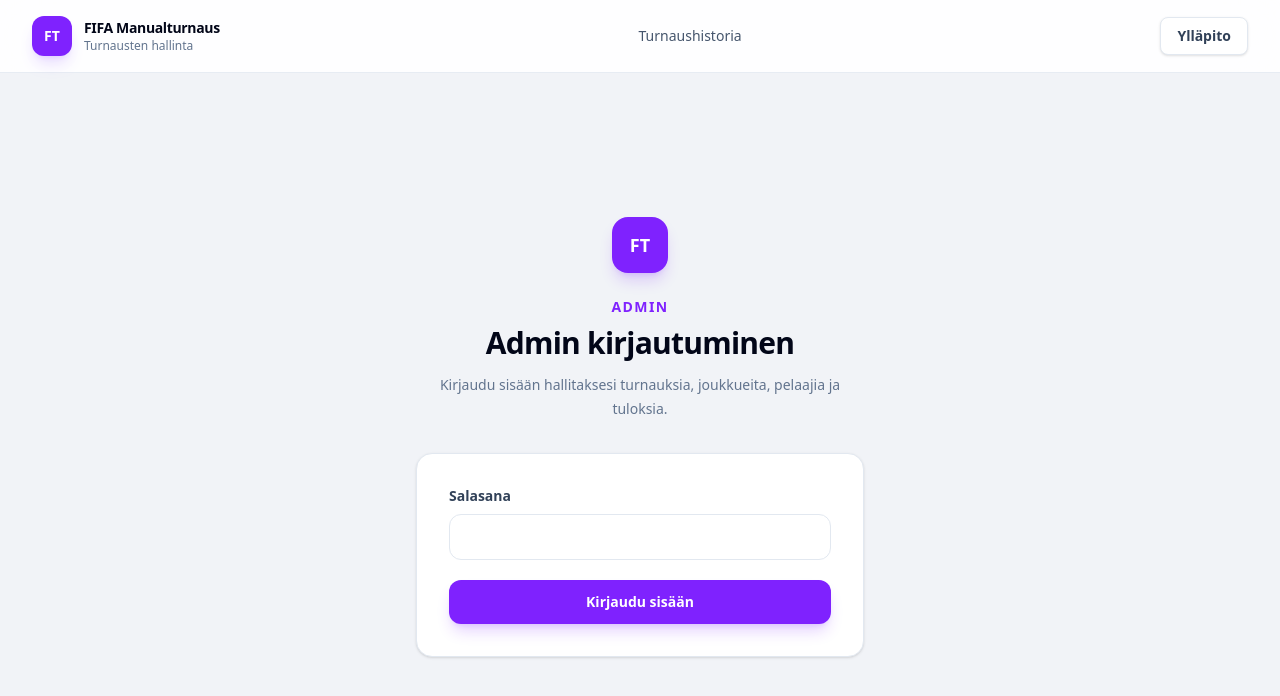
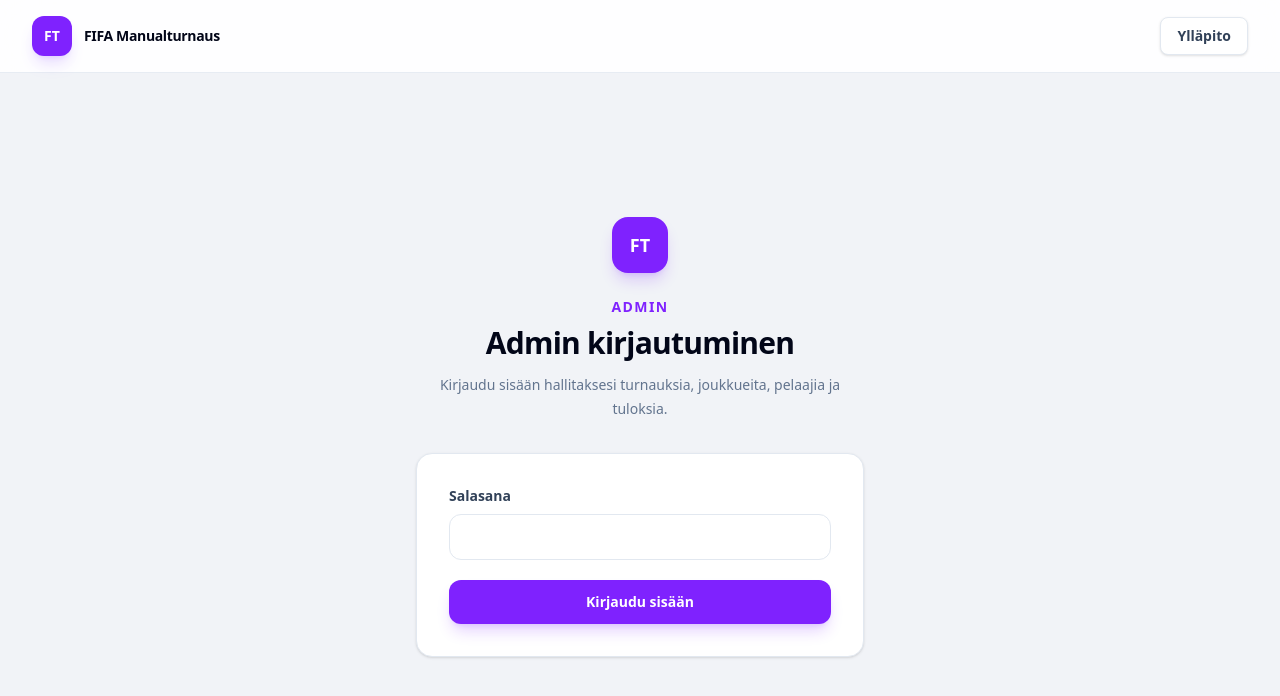
Before and after one commit to joonanton14/tournament-manager, a Next.js app: page /admin/login in a window 1280 px wide. Shown: the top 696 px of the page. Built offline with nearby package versions, Linux system fonts and the light colour scheme.

Commit message:
update to styles

```diff
--- a/src/app/page.tsx
+++ b/src/app/page.tsx
@@ -110,9 +110,6 @@ export default async function HomePage() {
       <div className="mx-auto max-w-7xl px-4 py-8 sm:px-6 lg:px-8 lg:py-10">
         <header className="rounded-3xl border border-violet-200 bg-[radial-gradient(circle_at_top_left,_rgba(167,139,250,0.22),_transparent_45%),linear-gradient(135deg,#0f172a,#111827)] p-6 text-white shadow-xl shadow-violet-900/10 sm:p-8">
           <div>
-            <p className="text-xs font-bold uppercase tracking-[0.24em] text-violet-300">
-              Turnauskeskus
-            </p>
             <h1 className="mt-3 text-3xl font-black tracking-tight sm:text-5xl">
               Turnausten yhteenveto
             </h1>
@@ -123,30 +120,18 @@ export default async function HomePage() {
           <MetricCard
             label="Turnaukset"
             value={String(tournaments.length)}
-            detail="Pelattu historia"
           />
           <MetricCard
             label="Pelaajat"
             value={String(players.length)}
-            detail="Seuratut pelaajat"
           />
           <MetricCard
             label="Eniten voittoja"
             value={podiums.wins[0]?.name ?? "—"}
-            detail={
-              podiums.wins[0]
-                ? `${podiums.wins[0].wins} voittoa`
-                : "Ei tuloksia vielä"
-            }
           />
           <MetricCard
-            label="Viimeinen finaali"
+            label="Viimeisin voittaja"
             value={latestTournament?.championName ?? "Keskeneräinen"}
-            detail={
-              latestTournament
-                ? `Turnaus #${latestTournament.tournament.number}`
-                : "Ei turnausta vielä"
-            }
           />
         </section>
 
@@ -596,15 +581,13 @@ function formatDateShort(value: string | null | undefined) {
 type MetricCardProps = {
   label: string;
   value: string;
-  detail: string;
 };
 
-function MetricCard({ label, value, detail }: MetricCardProps) {
+function MetricCard({ label, value }: MetricCardProps) {
   return (
     <Card className="p-4">
       <p className="text-xs font-bold uppercase tracking-[0.2em] text-slate-500">{label}</p>
       <p className="mt-3 text-2xl font-black tracking-tight text-slate-950">{value}</p>
-      <p className="mt-1 text-xs text-slate-500">{detail}</p>
     </Card>
   );
 }
--- a/src/components/Card.tsx
+++ b/src/components/Card.tsx
@@ -9,7 +9,7 @@ export function Card({ children, className = "" }: CardProps) {
   return (
     <div
       className={[
-        "rounded-2xl border border-slate-200 bg-white shadow-sm",
+        "rounded-2xl border border-slate-200/80 bg-white/90 shadow-[0_18px_40px_rgba(15,23,42,0.08)] backdrop-blur-sm",
         className,
       ].join(" ")}
     >
--- a/src/components/Logo.tsx
+++ b/src/components/Logo.tsx
@@ -15,9 +15,6 @@ export function Logo() {
         <div className="text-sm font-bold tracking-tight text-slate-950">
           FIFA Manualturnaus
         </div>
-        <div className="text-xs font-medium text-slate-500">
-          Turnausten hallinta
-        </div>
       </div>
     </Link>
   );
--- a/src/components/Navbar.tsx
+++ b/src/components/Navbar.tsx
@@ -1,30 +1,11 @@
 import Link from "next/link";
 import { Logo } from "@/components/Logo";
-
-const navigation = [
-  {
-    label: "Turnaushistoria",
-    href: "/statistics",
-  },
-];
 
 export function Navbar() {
   return (
     <header className="sticky top-0 z-50 border-b border-slate-200/80 bg-white/90 backdrop-blur-xl">
       <div className="mx-auto flex h-18 max-w-7xl items-center justify-between px-4 sm:px-6 lg:px-8">
         <Logo />
-
-        <nav className="hidden items-center gap-1 md:flex">
-          {navigation.map((item) => (
-            <Link
-              key={item.href}
-              href={item.href}
-              className="rounded-lg px-4 py-2 text-sm font-medium text-slate-600 transition hover:bg-violet-50 hover:text-violet-700"
-            >
-              {item.label}
-            </Link>
-          ))}
-        </nav>
 
         <Link
           href="/admin"
```
